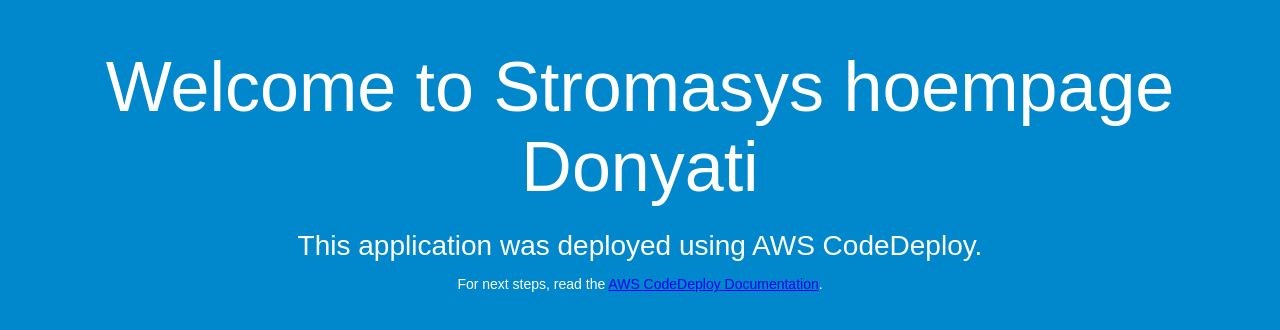
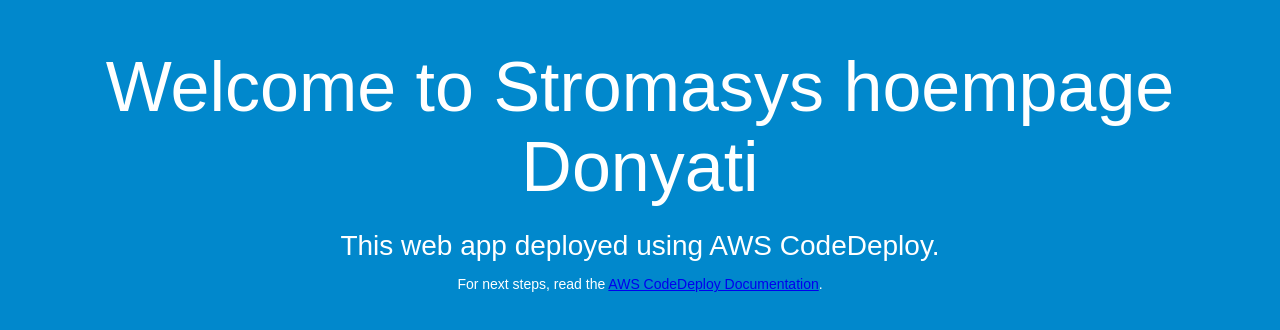
Before and after one commit to prakashresponse4u/web, a plain HTML site: page index.html in a window 1280 px wide. Drawn offline with Linux system fonts and the light colour scheme.

Commit message:
Update index.html

```diff
--- a/index.html
+++ b/index.html
@@ -27,7 +27,7 @@
 <body>
   <div align="center">
     <h1>Welcome to Stromasys hoempage Donyati </h1>
-    <h2>This application was deployed using AWS CodeDeploy.</h2>
+    <h2>This web app deployed using AWS CodeDeploy.</h2>
     <p>For next steps, read the <a href="http://aws.amazon.com/documentation/codedeploy">AWS CodeDeploy Documentation</a>.</p>
   </div>
 </body>
```
